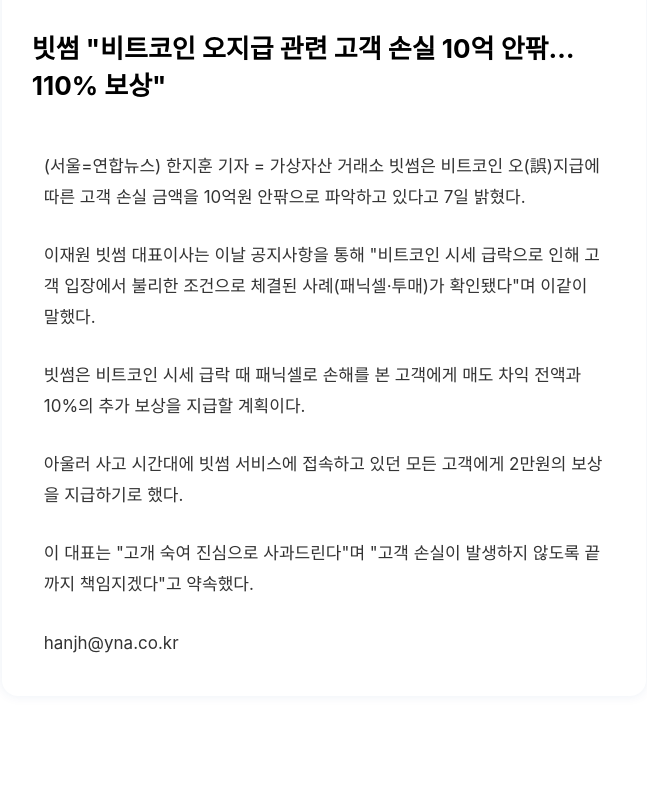
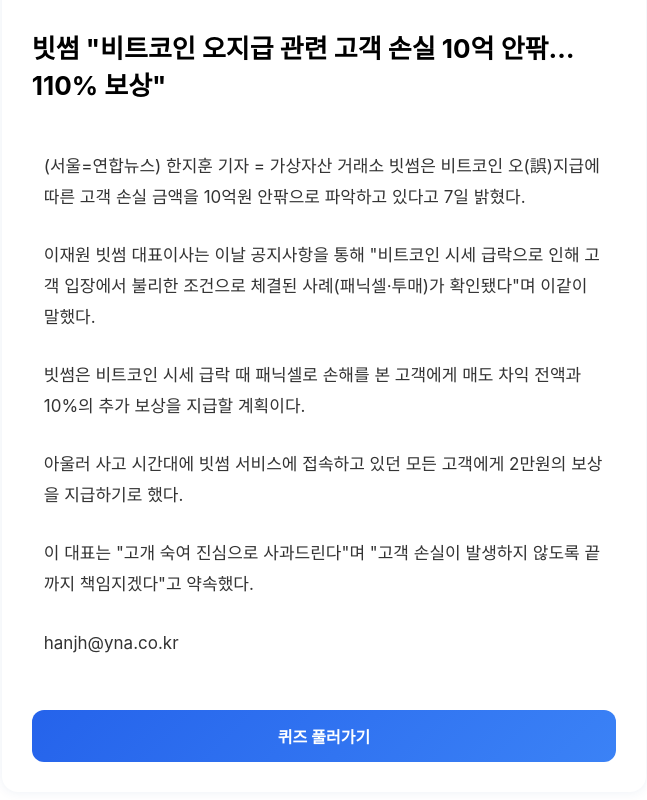
Before and after one commit to Blueyongton/newgenie-client, a React (Create React App) app: page /news in a window 1280 px wide. Shown: the part 266-1066 px from the top of the page, without its empty margins (316-963 px from the left). Before the commit the page ends 1002 px from the top, so only its background shows below. Built offline with nearby package versions, Linux system fonts and the light colour scheme; no server answers.

Commit message:
feat: 퀴즈 상세 페이지 구현 (#11)

```diff
--- a/src/components/news/NewsArticle.jsx
+++ b/src/components/news/NewsArticle.jsx
@@ -1,4 +1,5 @@
 import React from "react";
+import { Link } from "react-router-dom";
 import styled from "styled-components";
 
 const NewsArticle = ({ news, onSentenceClick }) => {
@@ -23,6 +24,9 @@
           </Sentence>
         ))}
       </Content>
+      <QuizLink to={`/quiz?articleId=${news.id}`}>
+        퀴즈 풀러가기
+      </QuizLink>
     </ArticleWrapper>
   );
 };
@@ -64,3 +68,24 @@
     }
   `}
 `;
+
+const QuizLink = styled(Link)`
+  display: inline-flex;
+  align-items: center;
+  justify-content: center;
+  gap: 8px;
+  padding: 14px 24px;
+  margin-top: 24px;
+  font-size: 16px;
+  font-weight: 600;
+  color: #fff;
+  background: linear-gradient(135deg, #2563eb 0%, #3b82f6 100%);
+  border: none;
+  border-radius: 12px;
+  text-decoration: none;
+  cursor: pointer;
+  transition: transform 0.2s, box-shadow 0.2s;
+  &:hover {
+    box-shadow: 0 0px 12px rgba(37, 99, 235, 0.6);
+  }
+`;
```
